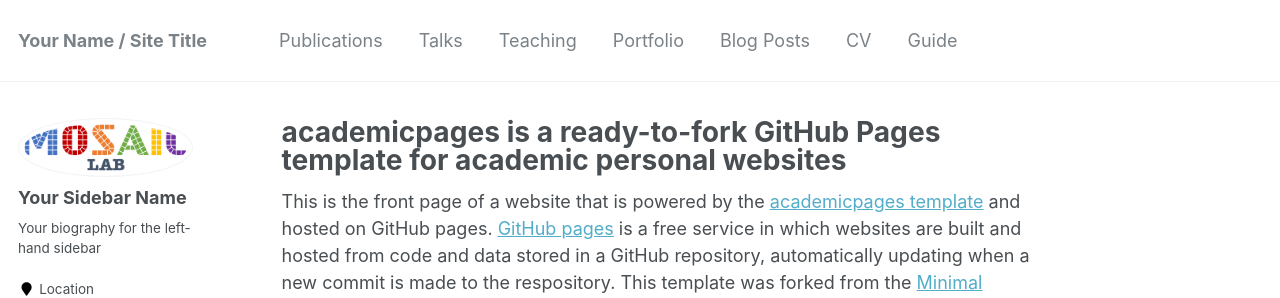
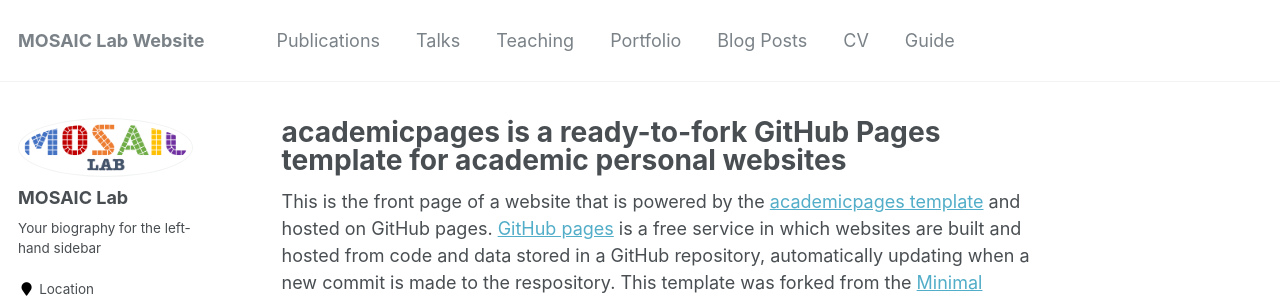
Before and after one commit to mosaiclabfiu/mosaic-lab, a Jekyll site: the page built from _pages/about.md, in a window 1280 px wide and 900 px high. Shown: the top 298 px of the window. Built offline with Jekyll 4.4.1, drawn with Linux system fonts in a browser that asks for light colours; some web fonts are replaced.

Commit message:
Update _config.yml

```diff
--- a/_config.yml
+++ b/_config.yml
@@ -7,11 +7,11 @@
 
 # Site Settings
 locale                   : "en-US"
-title                    : "Your Name / Site Title"
+title                    : "MOSAIC Lab Website"
 title_separator          : "-"
 name                     : &name "Your Name"
 description              : &description "personal description"
-url                      : https://academicpages.github.io # the base hostname & protocol for your site e.g. "https://mmistakes.github.io"
+url                      : https://mosaiclabfiu.github.io/mosaic-lab/ # the base hostname & protocol for your site e.g. "https://mmistakes.github.io"
 baseurl                  : "" # the subpath of your site, e.g. "/blog"
 repository               : "academicpages/academicpages.github.io"
 teaser                   :  # filename of teaser fallback teaser image placed in /images/, .e.g. "500x300.png"
@@ -80,7 +80,7 @@ analytics:
 
 # Site Author
 author:
-  name             : "Your Sidebar Name"
+  name             : "MOSAIC Lab"
   avatar           : "mosaiclogo.png"
   bio              : "Your biography for the left-hand sidebar"
   location         : "Location"
```
